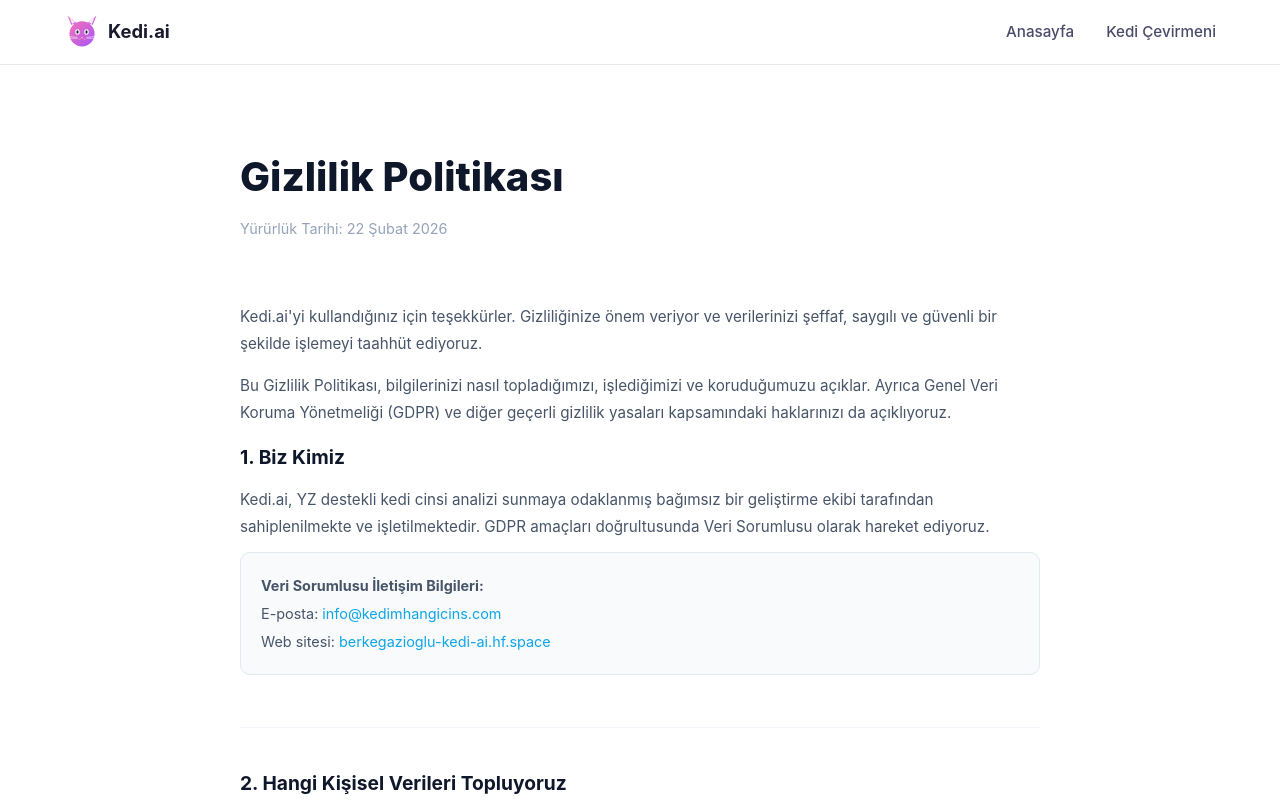
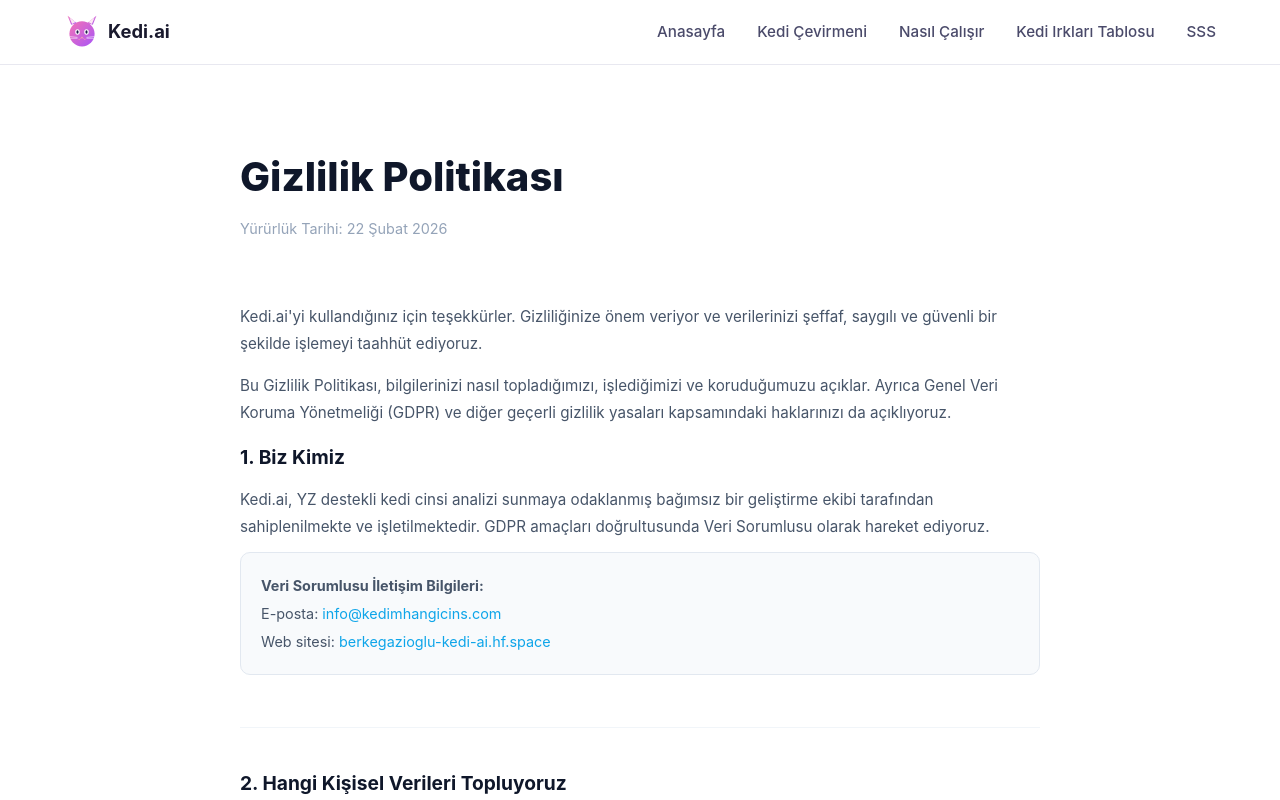
Before and after one commit to berkegazioglu/kedi-cins-tahmini, a React (Vite) app in the folder frontend-react/: page /privacy-policy in a window 1280 px wide. Shown: the top 800 px of the page. Built offline with nearby package versions, Linux system fonts and the light colour scheme; no server answers.

Commit message:
fix: add full navbar links to privacy policy page

```diff
--- a/frontend-react/src/pages/PrivacyPolicyPage.jsx
+++ b/frontend-react/src/pages/PrivacyPolicyPage.jsx
@@ -15,6 +15,9 @@ const PrivacyPolicyPage = () => {
           <ul className="nav-links">
             <li><Link to="/">Anasayfa</Link></li>
             <li><Link to="/cat-translator">Kedi Çevirmeni</Link></li>
+            <li><Link to="/#how-it-works">Nasıl Çalışır</Link></li>
+            <li><Link to="/#breeds-table">Kedi Irkları Tablosu</Link></li>
+            <li><Link to="/#faq">SSS</Link></li>
           </ul>
         </div>
       </nav>
```
